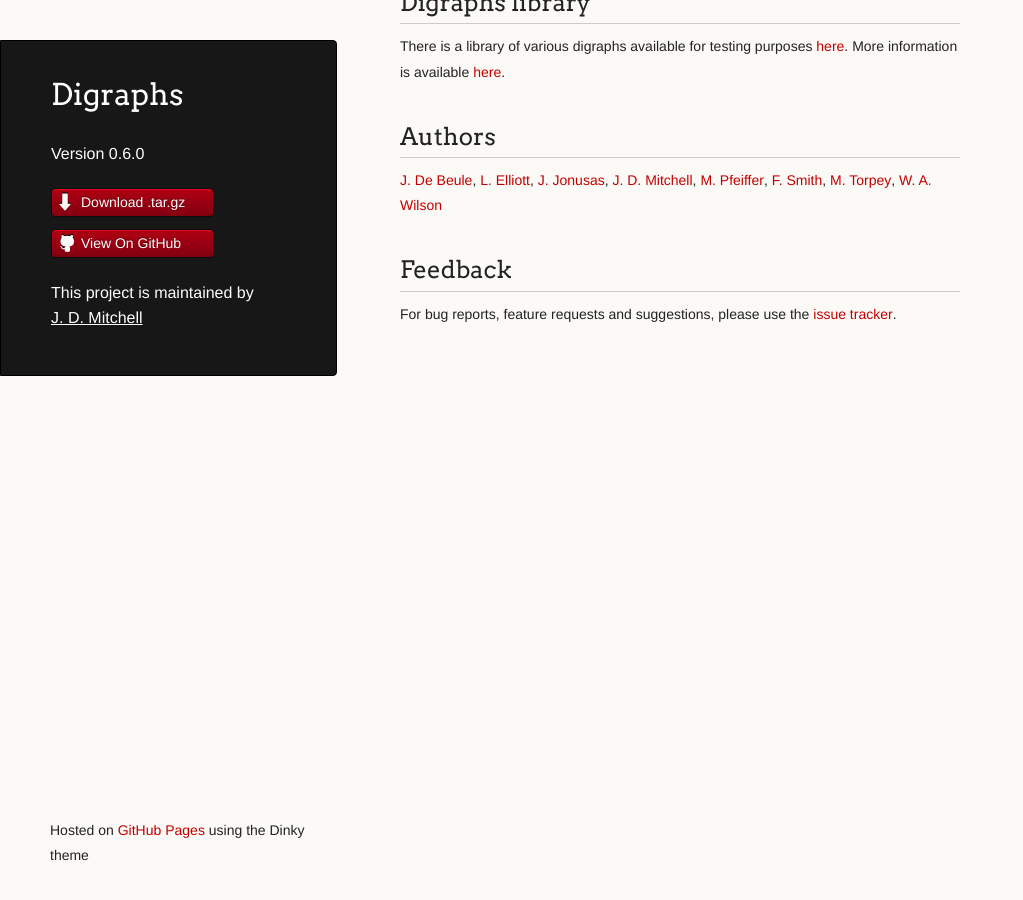
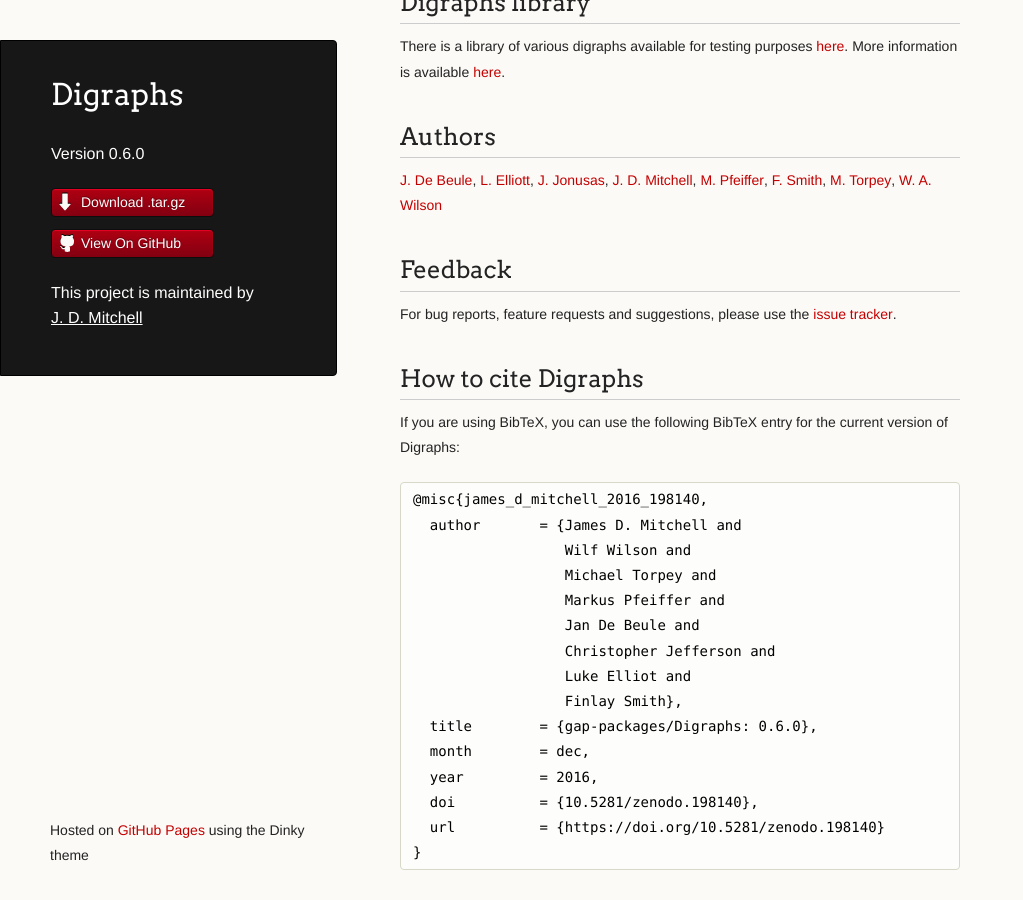
Before and after one commit to digraphs/Digraphs, a Jekyll site: the page built from index.md, in a window 1280 px wide and 900 px high, scrolled down 595 px. Shown: the whole window, without its empty margins (0-1023 px from the left). Built offline with Jekyll 4.4.1, drawn with Linux system fonts in a browser that asks for light colours; our own code applies the rules of GitHub Pages for plain Markdown files.

Commit message:
Add citation info to gh-pages

```diff
--- a/index.md
+++ b/index.md
@@ -41,3 +41,23 @@
 For bug reports, feature requests and suggestions, please use the
 [issue tracker]({{site.github.issues_url}}).
 {% endif %}
+
+## How to cite {{site.data.package.name}}
+If you are using BibTeX, you can use the following BibTeX entry for the current
+version of {{site.data.package.name}}:
+
+<pre style="white-space: pre-wrap;">@misc{james_d_mitchell_2016_198140,
+  author       = {James D. Mitchell and
+                  Wilf Wilson and
+                  Michael Torpey and
+                  Markus Pfeiffer and
+                  Jan De Beule and
+                  Christopher Jefferson and
+                  Luke Elliot and
+                  Finlay Smith},
+  title        = {gap-packages/Digraphs: 0.6.0},
+  month        = dec,
+  year         = 2016,
+  doi          = {10.5281/zenodo.198140},
+  url          = {https://doi.org/10.5281/zenodo.198140}
+}</pre>
```
